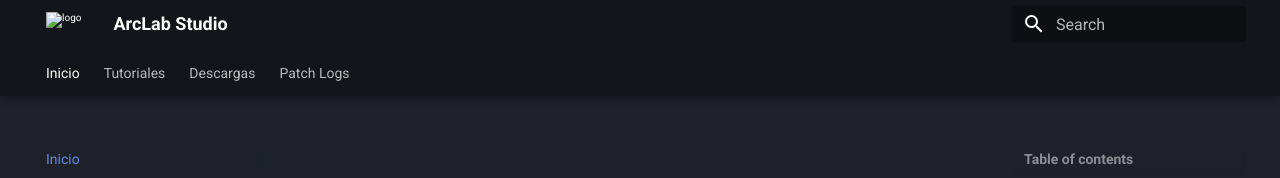
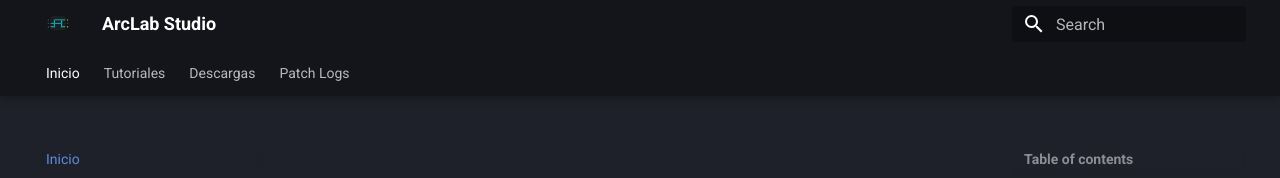
Before and after one commit to TheNicolen/ArcLab, an MkDocs documentation site: the page built from docs/index.md, in a window 1280 px wide. Shown: the top 178 px of the page. Built offline with MkDocs 1.6.1 and Material for MkDocs 9.7.7, drawn with Linux system fonts in a browser that asks for light colours.

Commit message:
update full4

```diff
--- a/mkdocs.yml
+++ b/mkdocs.yml
@@ -3,8 +3,8 @@ site_description: Entorno de desarrollo, simulación lógica y RTL estructurado.
 
 theme:
   name: material
-  logo: ./assets/pagina_icon.png
-  favicon: ./assets/pagina_icon.png
+  logo: assets/pagina_icon.png
+  favicon: assets/pagina_icon.png
   palette:
     scheme: slate
     primary: black
```
Also changed, not shown: docs/assets/app_icon.png (renamed from assets/app_icon.png), docs/assets/archivoArcLab.ico (renamed from assets/archivoArcLab.ico), docs/assets/pagina_icon.png (renamed from assets/pagina_icon.png).
